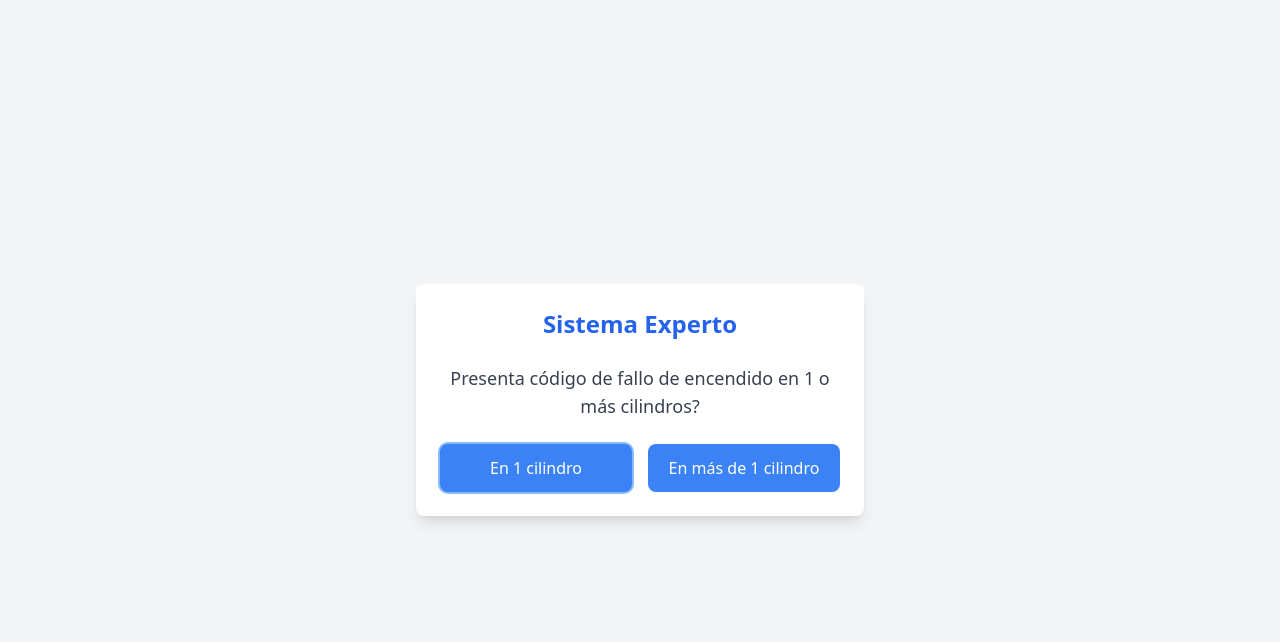
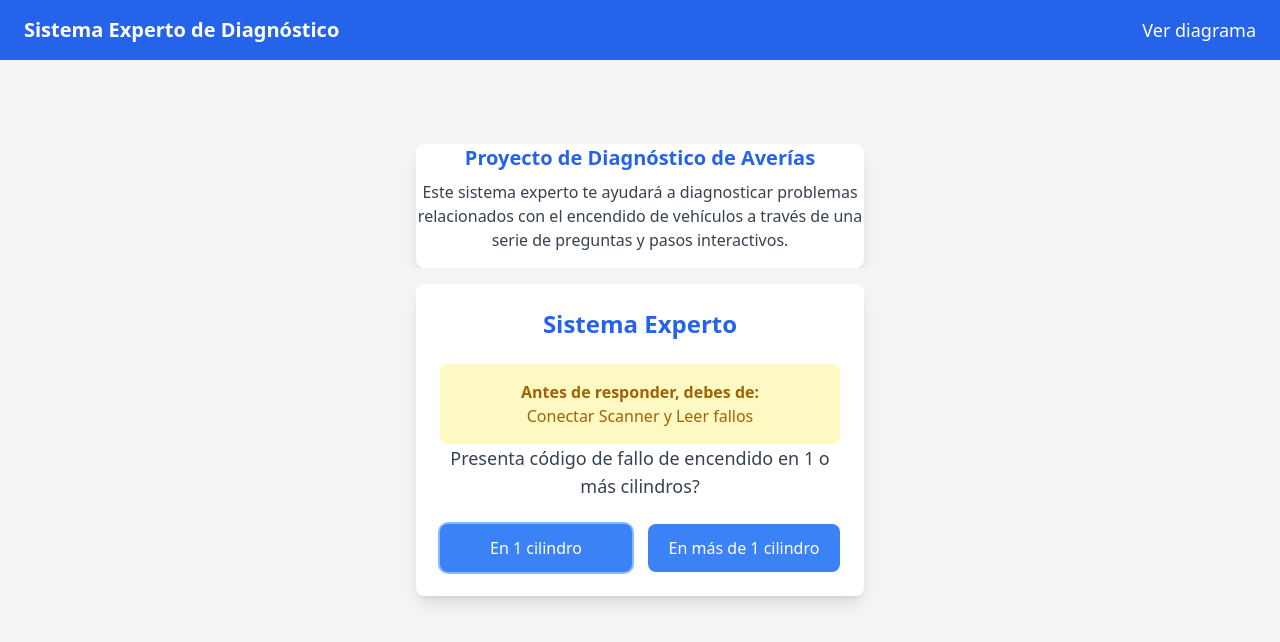
Before and after one commit to MaicolAA/procedural, a React (Create React App) app: page / in a window 1280 px wide. Both pictures are taken after a click on the button "Si". Shown: the top 642 px of the page. Built offline with nearby package versions, Linux system fonts and the light colour scheme.

Commit message:
feat: recomendation ok

```diff
--- a/src/App.js
+++ b/src/App.js
@@ -7,6 +7,8 @@ const ExpertSystem = () => {
   const [answers, setAnswers] = useState({});
   const [finalSolution, setFinalSolution] = useState(null);
   const [finalMessage, setFinalMessage] = useState(null);
+  const [recommendation, setRecommendation] = useState(null);
+
 
   const handleAnswer = (answer) => {
     setAnswers((prevAnswers) => ({
@@ -18,26 +20,64 @@ const ExpertSystem = () => {
 
     if (nextStep) {
       if (nextStep.finalSolution) {
+        setRecommendation(null);
         setFinalSolution(nextStep.finalSolution);
         console.log(JSON.stringify(answers));
-      }
-      else if (nextStep.finalMessage) {
+      } else if (nextStep.finalMessage) {
+        setRecommendation(null);
         setFinalMessage(nextStep.finalMessage);
       } else {
+        if (nextStep.recommendation) {
+          setRecommendation(nextStep.recommendation);
+        } else {
+          setRecommendation(null);
+        }
         setCurrentQuestion(nextStep);
         setFinalMessage(null);
         setFinalSolution(null);
       }
     }
-  };
+  }
+
 
   return (
-    <div className="flex items-center justify-center min-h-screen bg-gray-100 p-4">
+    <div className="min-h-screen bg-gray-100 p-4 flex flex-col">
+
+      <nav className="mb-[1rem] bg-blue-600 text-white py-3 px-4 sm:py-4 sm:px-6 flex justify-between items-center fixed top-0 left-0 right-0">
+        <h1 className="text-base sm:text-xl font-bold truncate">
+          Sistema Experto de Diagnóstico
+        </h1>
+        <a
+          href="/tree.pdf"
+          target="_blank"
+          className="text-sm sm:text-lg hover:underline truncate"
+        >
+          Ver diagrama
+        </a>
+      </nav>
+
+
+      <div className="bg-white mt-[8rem] rounded-lg shadow-lg max-w-md mx-auto">
+        <h2 className="text-center text-xl font-semibold text-blue-600 mb-2">
+          Proyecto de Diagnóstico de Averías
+        </h2>
+        <p className="text-center text-gray-700 mb-4">
+          Este sistema experto te ayudará a diagnosticar problemas relacionados con el encendido de vehículos a través de una serie de preguntas y pasos interactivos.
+        </p>
+      </div>
+
+      <div className="flex items-center justify-center bg-gray-100 p-4">
         <div className="bg-white p-6 rounded-lg shadow-lg max-w-md w-full">
           <h1 className="text-2xl font-bold text-center text-blue-600 mb-6">Sistema Experto</h1>
 
+          {recommendation && (
+            <div className="bg-yellow-100 text-yellow-700 p-4 rounded-lg mt-6 text-center">
+              <p className="font-bold">Antes de responder, debes de:</p>
+              <p>{recommendation}</p>
+            </div>
+          )}
+
           <p className="text-lg text-gray-700 text-center mb-6">{currentQuestion.question}</p>
-
           <div className="grid grid-cols-1 gap-4 sm:grid-cols-2">
             {Object.keys(currentQuestion.options).map((option, index) => (
               <button
@@ -65,7 +105,9 @@ const ExpertSystem = () => {
           )}
         </div>
       </div>
+    </div>
   );
-};
+}
+
 
 export default ExpertSystem;
--- a/src/Steps.js
+++ b/src/Steps.js
@@ -3,12 +3,15 @@ export const Steps = [
         question: 'Cuenta con Scanner que Permita comprobaciones activas?',
         options: {
             Si: {
+                recommendation: 'Conectar Scanner y Leer fallos',
                 question: 'Presenta código de fallo de encendido en 1 o más cilindros?',
                 options: {
                     'En 1 cilindro': {
+                        recommendation: 'Intercambiar la bobina del cilindro en fallo por la del cilindro recíproco, leer nuevamente fallos',
                         question: 'Se replicó en el mismo cilindro o cambio junto al cilindro que se intercambio la bobina?',
                         options: {
                             'En el mismo': {
+                                recommendation: 'Intercambiar la bujia del cilindro en fallo por la del cilindro recíproco, leer nuevamente fallos',
                                 question: 'El fallo se paso de cilindro?',
                                 options: {
                                     'Si': {
@@ -25,12 +28,14 @@ export const Steps = [
                         },
                     },
                     'En más de 1 cilindro': {
+                        recommendation: 'Intercambiar la bobina del cilindro en fallo por la del cilindro recíproco, leer nuevamente fallos.',
                         question: 'El fallo se replico en los cilindros intercambiados?',
                         options: {
                             'Si': {
                                 finalSolution: 'Remplazar los cilindros con fallos, por cilindro nuevos de buena calidad',
                             },
                             'No': {
+                                recommendation: 'Intercambiar la bujia del cilindro en fallo por la del cilindro recíproco, leer nuevamente fallos',
                                 question: 'El fallo se sigue presentando en los cilindro inicales?',
                                 options: {
                                     'Si': {
```
Lines whose indentation alone changed are shown as unchanged.
